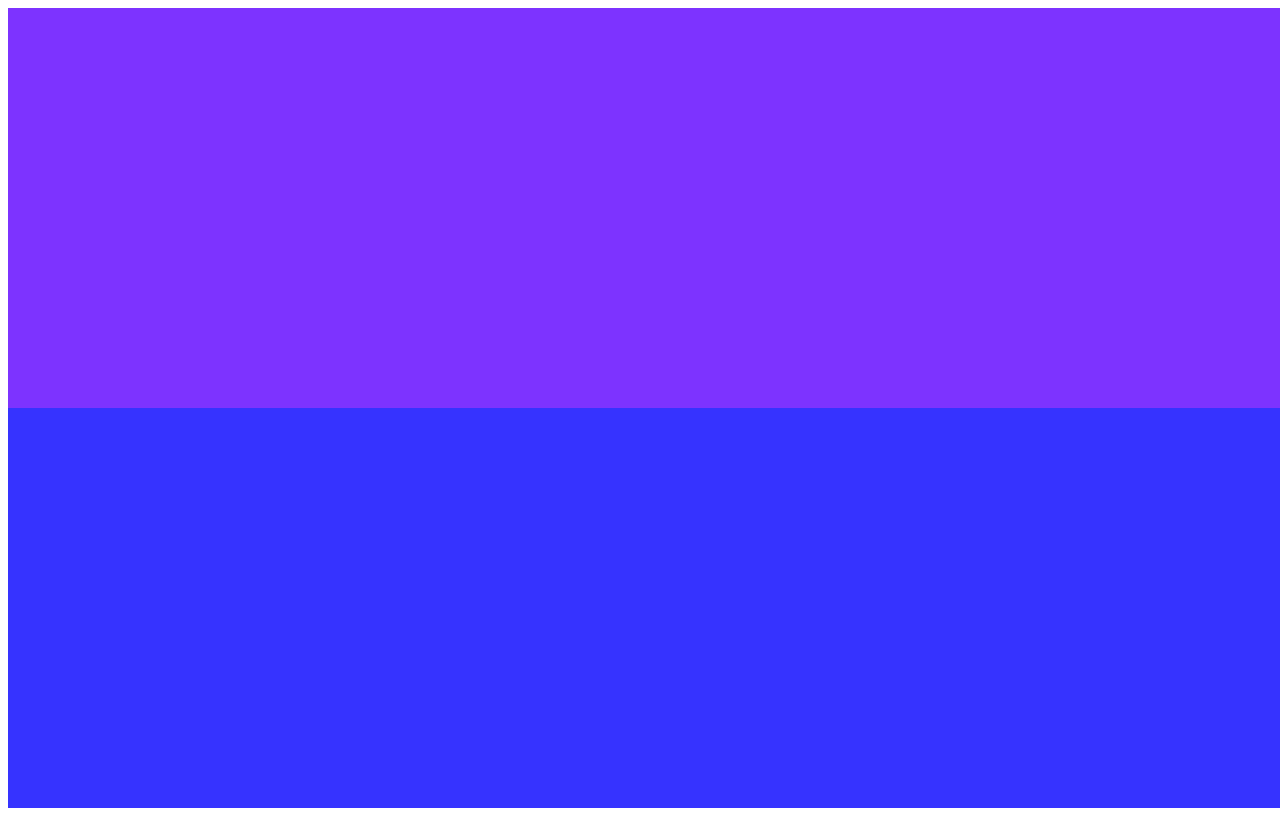
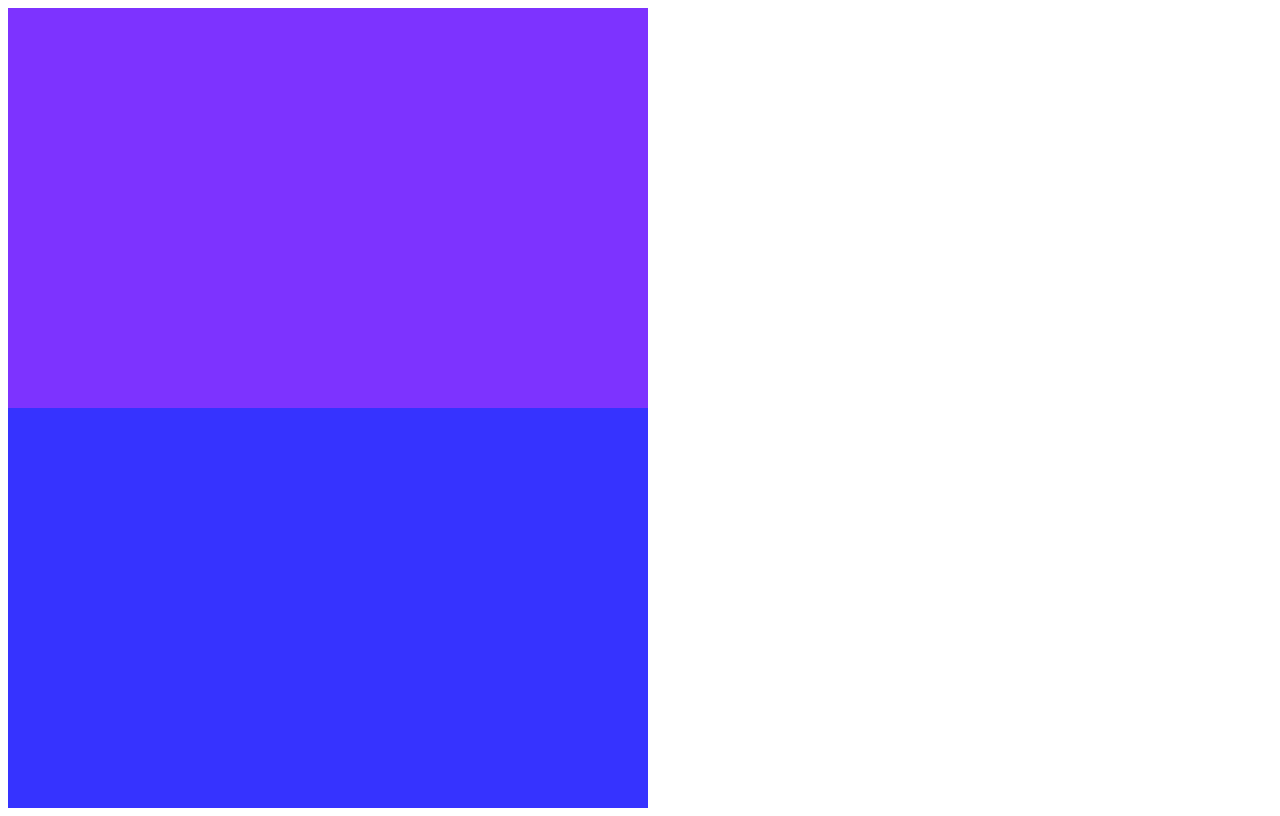
Before and after one commit to leahtorres/superfan-2, a plain HTML site: page index.html in a window 1280 px wide. Drawn offline with Linux system fonts and the light colour scheme.

Commit message:
Update stylesheet.css

```diff
--- a/stylesheet.css
+++ b/stylesheet.css
@@ -3,15 +3,18 @@ display: block;
 height: 100vh;
 width: 100vw;
 }
+.green {
+  display: flex;
+}
 .purple {
 background-color: #7D33FF;
 display: flex;
   height: 50vh;
-  width: 100vw;
+  width: 50vw;
 }
 .blue {
   background-color: #3633FF;
   display: flex;
   height: 50vh;
-  width: 100vw;
+  width: 50vw;
 }
```
